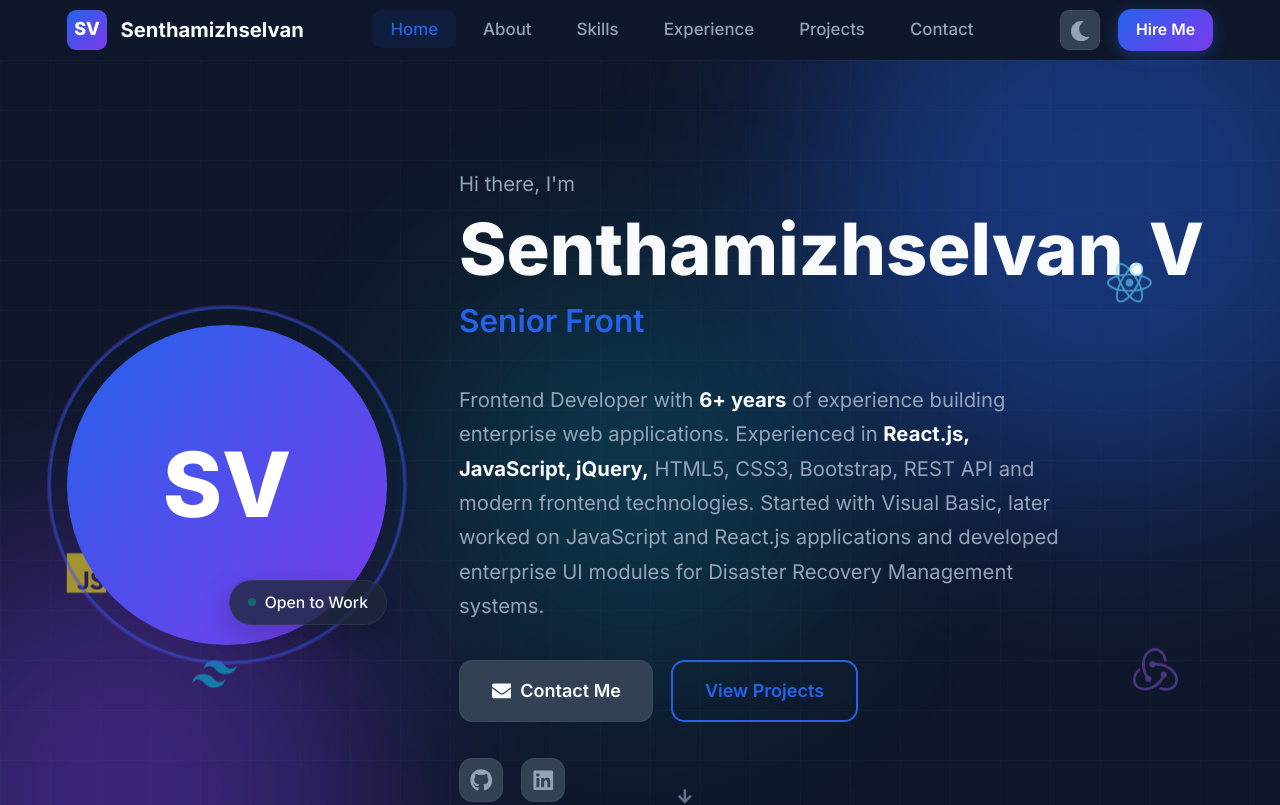
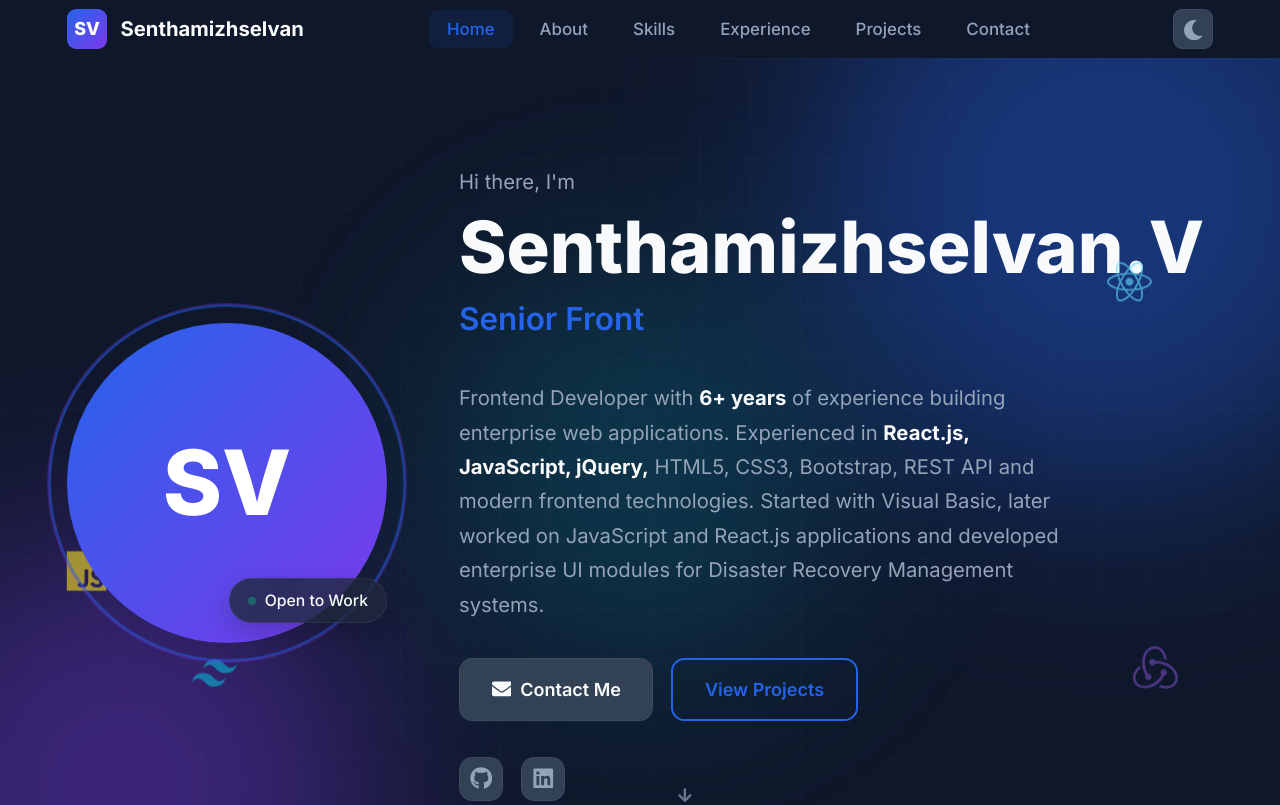
Before and after one commit to senthamizhselvanv/SenthamizhselvanV_Portfolio, a React (Vite) app: page / in a window 1280 px wide. Shown: the top 805 px of the page. Built offline with nearby package versions, Linux system fonts and the light colour scheme.

Commit message:
Hide hire me button because contact is already there

```diff
--- a/src/components/Navbar/Navbar.jsx
+++ b/src/components/Navbar/Navbar.jsx
@@ -81,9 +81,9 @@ function Navbar() {
 
         <div className="navbar-actions">
           <ThemeToggle />
-          <a href="#contact" className="btn btn-primary btn-sm hire-btn" onClick={(e) => handleNavClick(e, '#contact')}>
+          {/* <a href="#contact" className="btn btn-primary btn-sm hire-btn" onClick={(e) => handleNavClick(e, '#contact')}>
             Hire Me
-          </a>
+          </a> */}
           <button
             className="mobile-menu-btn"
             onClick={() => setIsMobileMenuOpen(!isMobileMenuOpen)}
```
